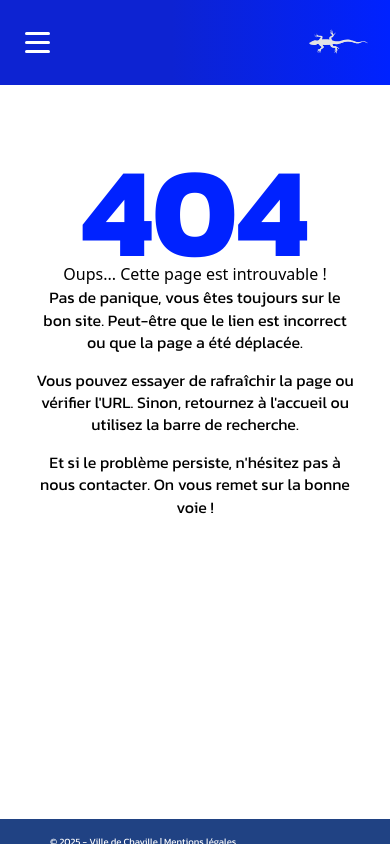
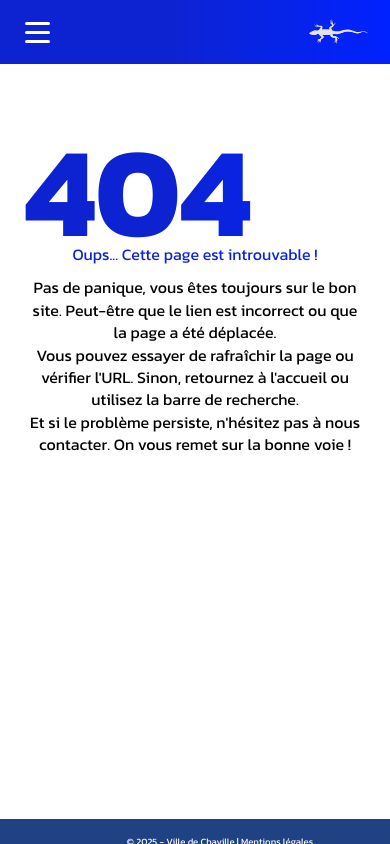
Before and after one commit to Powai03/BAPS2, a website: page front/404.html in a window 390 px wide. Drawn offline with nearby package versions, Linux system fonts and the light colour scheme.

Commit message:
add btn to nav for securite and 404 page

```diff
--- a/front/404.html
+++ b/front/404.html
@@ -3,10 +3,13 @@
 <head>
     <meta charset="utf-8">
     <title>404 - Page introuvable</title>
+
     <link rel="stylesheet" href="css/404.css">
     <link rel="stylesheet" href="css/nav.css">
+    <!-- Tailwind CSS -->
     <link href="https://cdn.jsdelivr.net/npm/tailwindcss@2.2.19/dist/tailwind.min.css" rel="stylesheet">
     <script src="https://cdn.tailwindcss.com"></script>
+    <!-- Font Awesome -->
     <script src="https://kit.fontawesome.com/a076d05399.js"></script>
     <link rel="stylesheet" href="https://cdnjs.cloudflare.com/ajax/libs/font-awesome/5.15.4/css/all.min.css">
 </head>
@@ -18,7 +21,9 @@
                 <li><a href="#">Accueil</a></li>
                 <li><a href="#">Présentation</a></li>
                 <li><a href="#">Vitrine</a></li>
-                <li><img class="geeko" src="./img/geeko.svg" alt="geeko"></li>
+                <li><button class="btn flex items-center">
+                    <i class="fas fa-user mr-3"></i>Espace Professionnel
+                </button></li>
             </ul>
 
             <!-- Geeko logo for mobile -->
@@ -45,10 +50,10 @@
     </header>
 
     <div class="error-container">
-        <div class="error-content">
-            <div class="error-number">404</div>
+        <div class="error-number">404</div>
+        <div class="error-text-container">
+            <h2 class="error-title">Oups... Cette page est introuvable !</h2>
             <div class="error-text">
-                <h2>Oups... Cette page est introuvable !</h2>
                 <p>Pas de panique, vous êtes toujours sur le bon site. Peut-être que le lien
                 est incorrect ou que la page a été déplacée.</p>
 
--- a/front/css/404.css
+++ b/front/css/404.css
@@ -1,41 +1,53 @@
 @import url('https://fonts.googleapis.com/css2?family=Kanit:wght@400;700&display=swap');
 
+/* Error page layout */
 .error-container {
+    padding: 0 25px;
+    margin-top: 50px;
+}
+
+.error-content {
     display: flex;
-    flex-wrap: nowrap;
-    padding: 20px 25px;
-    margin-top: 50px;
     align-items: flex-start;
 }
 
 .error-number {
-    font-size: 200px;
+    font-size: 160px;
     font-weight: bold;
-    font-family: 'Kanit', sans-serif;
-    color: #0022FF;
+    font-family: 'Kanit';
+    background: linear-gradient(90deg, #0D23D2 44%, #0022FF 100%);
+    background-clip: text;
+    -webkit-background-clip: text;
+    -webkit-text-fill-color: transparent;
     margin-right: 20px;
+    margin-top: 20px;
+    padding-top: 50px;
     line-height: 0.8;
 }
 
-.error-text-container {
-    display: flex;
-    flex-direction: column;
-    padding-top: 10px;
+.error-text {
+    padding-top: 30px;
 }
 
-.error-title {
+h2 {
     font-size: 24px;
     font-weight: bold;
-    font-family: 'Kanit', sans-serif;
-    color: #0022FF;
-    margin-bottom: 15px;
+    font-family: 'Kanit';
+    background: linear-gradient(90deg, #0D23D2 44%, #0022FF 100%);
+    background-clip: text;
+    -webkit-background-clip: text;
+    -webkit-text-fill-color: transparent;
+    margin-bottom: 20px;
 }
 
-.error-text p {
+p {
     font-size: 16px;
     font-family: 'Kanit', sans-serif;
-    margin-bottom: 15px;
     line-height: 1.4;
+    margin: 0;
+    white-space: normal;
+    display: inline-block;
+    width: 100%;
 }
 
 footer {
@@ -54,17 +66,20 @@ footer {
     color: #fff;
     font-size: 0.8rem;
     padding-left: 50px;
-    font-family: 'Kanit', sans-serif;
+    font-family: 'Kanit';
     margin-top: 15px;
 }
 
 /* Mobile Responsive */
 @media (max-width: 768px) {
     .error-container {
+        margin-top: 70px;
+    }
+
+    .error-content {
         flex-direction: column;
         align-items: center;
         text-align: center;
-        margin-top: 70px;
     }
 
     .error-number {
@@ -74,23 +89,24 @@ footer {
         padding-top: 70px;
     }
 
-    .error-text-container {
+    .error-text {
+        padding-top: 10px;
+        display: flex;
+        flex-direction: column;
         align-items: center;
-        text-align: center;
-        padding-top: 0;
     }
 
-    .error-title {
+    h2 {
         font-size: 18px;
+        font-weight: 500;
         text-align: center;
-        margin-top: 5px;
-        margin-bottom: 10px;
     }
 
-    .error-text p {
+    p {
         font-size: 16px;
         text-align: center;
-        padding: 0 10px;
+        padding-left: 0;
+        margin-left: 0;
     }
 
     footer {
--- a/front/css/nav.css
+++ b/front/css/nav.css
@@ -18,6 +18,7 @@ nav {
     justify-content: flex-start; /* Start with logo on left */
     align-items: center; /* Center items vertically */
     width: 100%;
+    height: 64px;
     padding: 5px;
     margin: 0;
     box-sizing: border-box;
```
Also changed, not shown: front/securite.html (+3 -1 lines).
